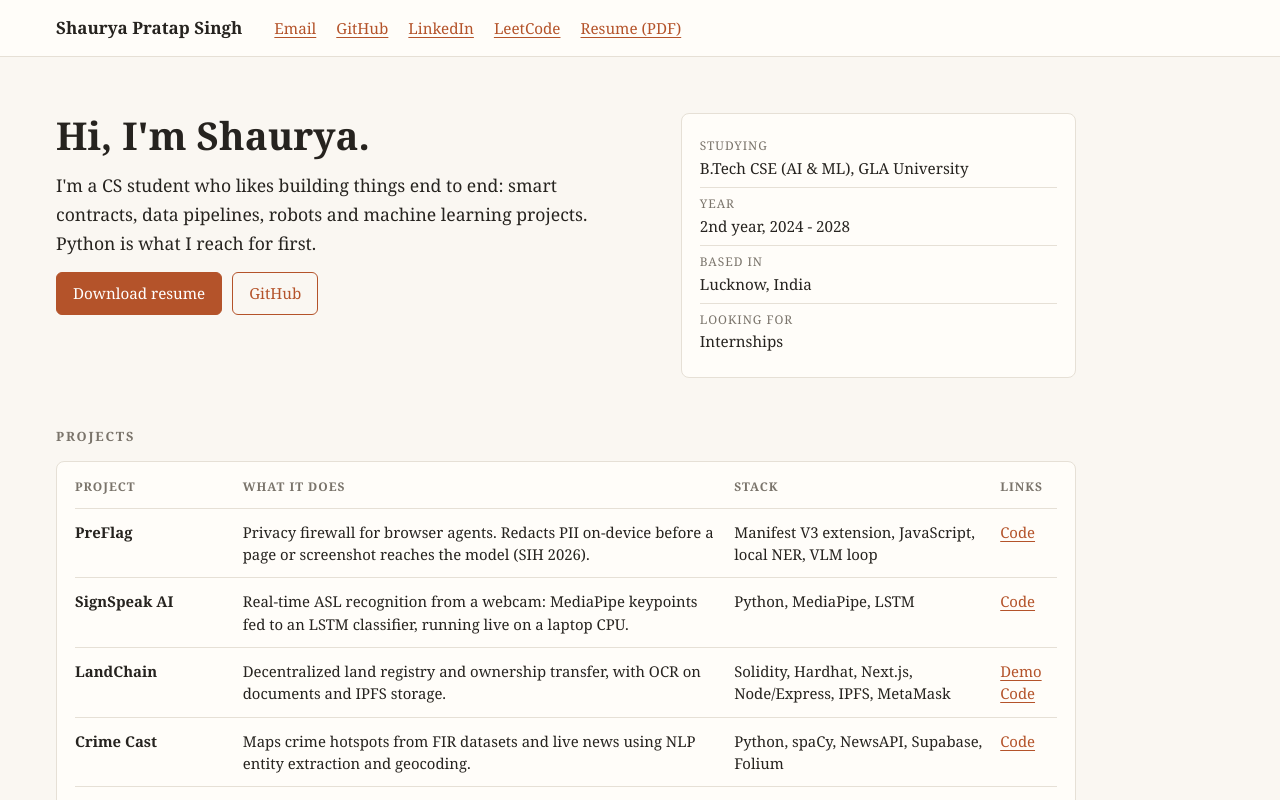
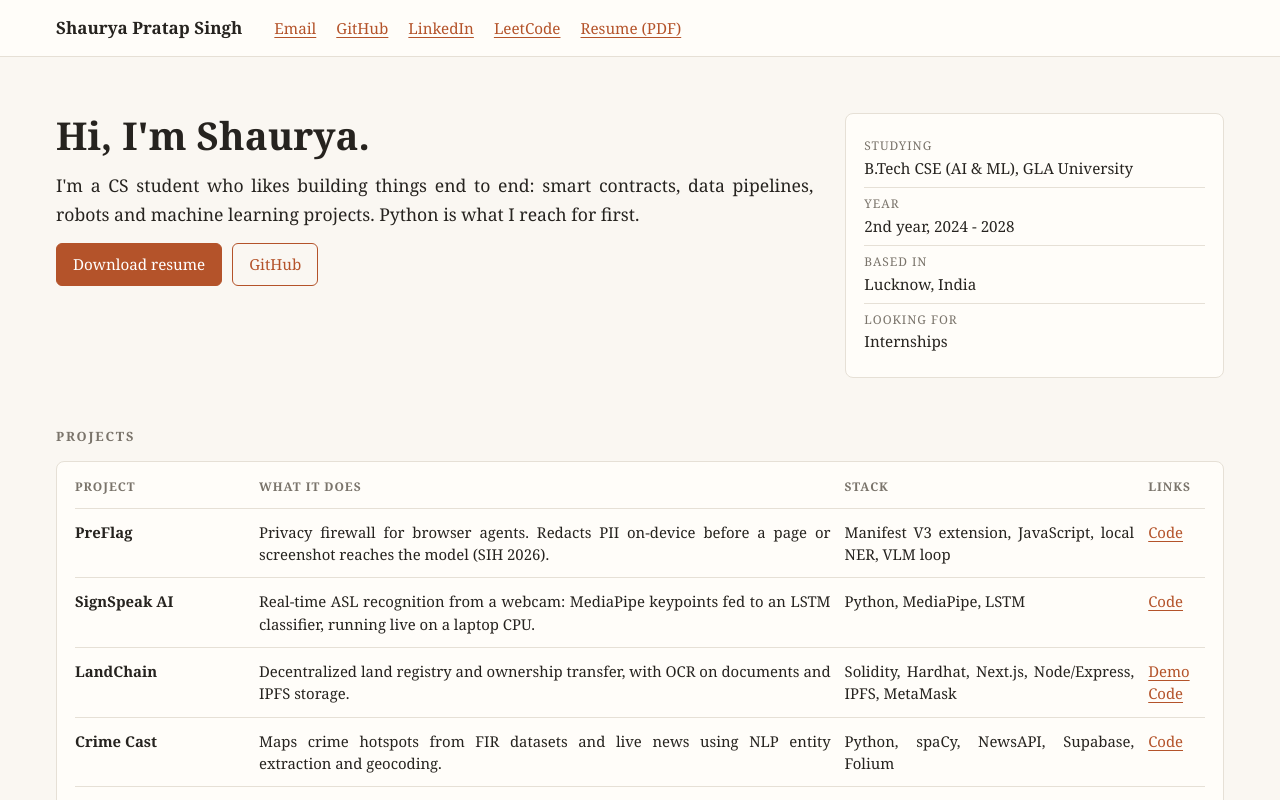
Before and after one commit to Zmy-Shaurya/myportfolio, a React (Vite) app: page / in a window 1280 px wide. Shown: the top 800 px of the page. Built offline with nearby package versions, Linux system fonts and the light colour scheme.

Commit message:
fixed alignment

```diff
--- a/src/index.css
+++ b/src/index.css
@@ -5,7 +5,7 @@
 * { box-sizing: border-box; }
 ::selection { background:var(--hl); }
 body { margin:0; background:var(--bg); color:var(--fg); font:17px/1.65 Georgia, "Times New Roman", serif; text-align:left; }
-.wrap { max-width:1100px; margin:0; padding-left:56px; padding-right:24px; }
+.wrap { max-width:none; margin:0; padding-left:56px; padding-right:56px; }
 main.wrap { padding-top:56px; padding-bottom:80px; }
 a { color:var(--accent); text-decoration:underline; text-decoration-thickness:1px; text-underline-offset:3px; }
 a:hover { background:var(--hl); }
@@ -15,9 +15,9 @@ p { margin:0 0 14px; }
 .bar-in { display:flex; align-items:center; gap:32px; padding-top:14px; padding-bottom:14px; flex-wrap:wrap; }
 .bar nav a { margin-right:20px; font-size:.95rem; }
 
-.hero { display:grid; grid-template-columns:1.5fr 1fr; gap:32px; align-items:start; }
+.hero { display:grid; grid-template-columns:2fr 1fr; gap:32px; align-items:start; }
 h1 { font-size:2.4rem; line-height:1.15; margin:0 0 14px; font-weight:600; }
-.lead { font-size:1.1rem; max-width:560px; }
+.lead { font-size:1.1rem; text-align:justify; }
 .btn { display:inline-block; padding:8px 16px; margin-right:10px; background:var(--accent); color:#fff;
        border:1px solid var(--accent); border-radius:6px; text-decoration:none; font-size:.95rem; }
 .btn:hover { background:var(--accent); opacity:.9; }
@@ -41,6 +41,8 @@ table { width:100%; border-collapse:collapse; font-size:.93rem; line-height:1.5;
 th { text-align:left; font-size:.75rem; letter-spacing:.08em; text-transform:uppercase; color:var(--muted); font-weight:600; }
 th, td { padding:12px 14px 12px 0; border-bottom:1px solid var(--line); vertical-align:top; }
 tbody tr:last-child td { border-bottom:0; }
+td { text-align:justify; }
+td:last-child { text-align:left; }
 td:last-child a { display:block; white-space:nowrap; }
 
 footer { margin-top:56px; color:var(--muted); font-size:.9rem; }
```
